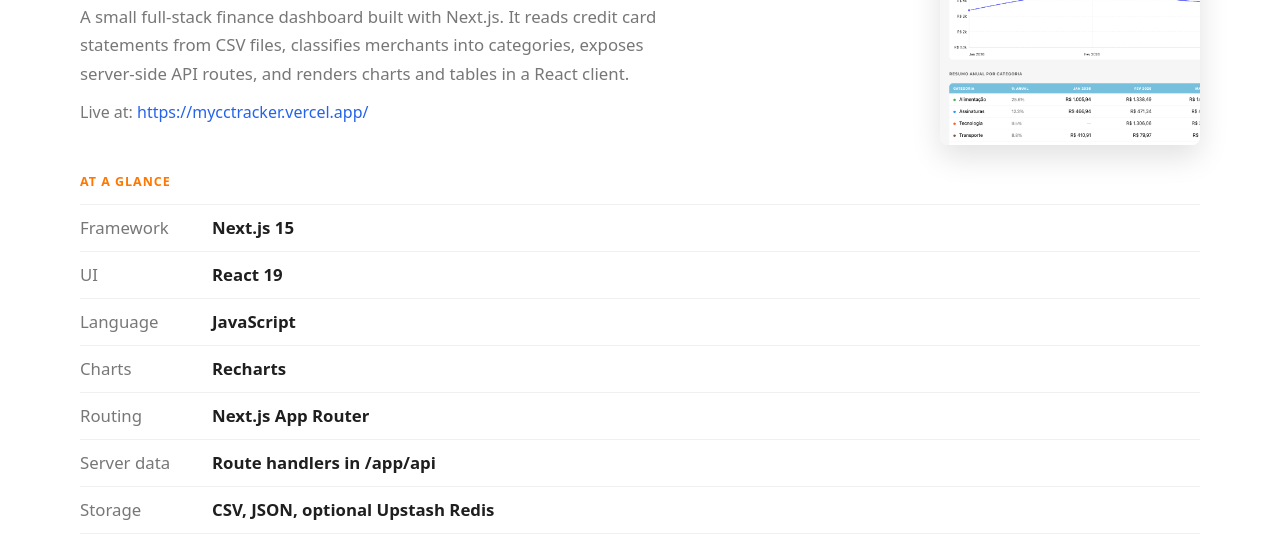
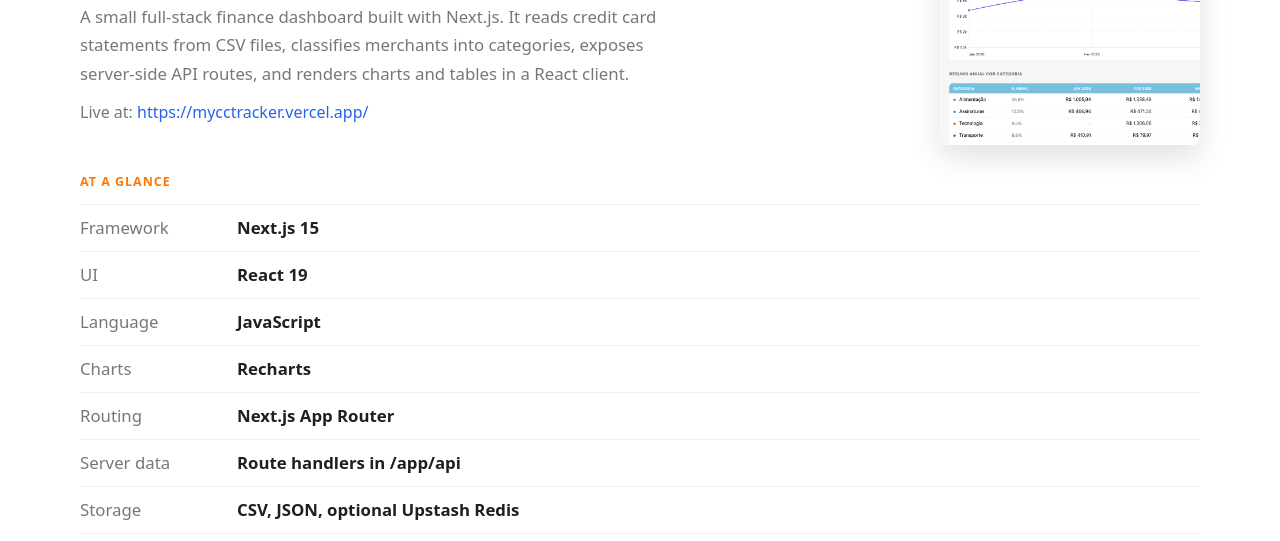
Before and after one commit to lularocha/tech-stacks, an Astro site: page /card-tracker-stack in a window 1280 px wide. Shown: the part 242-783 px from the top of the page. Built offline with nearby package versions, Linux system fonts and the light colour scheme; Astro itself is replaced by a stand-in of ours.

Commit message:
Adjust hero stack label column width

```diff
--- a/src/styles/global.css
+++ b/src/styles/global.css
@@ -646,7 +646,7 @@ pre {
 
 .stack-row {
   display: grid;
-  grid-template-columns: 120px 1fr;
+  grid-template-columns: 145px 1fr;
   gap: 12px;
   align-items: center;
   border-top: 1px solid #f0f0f0;
```
